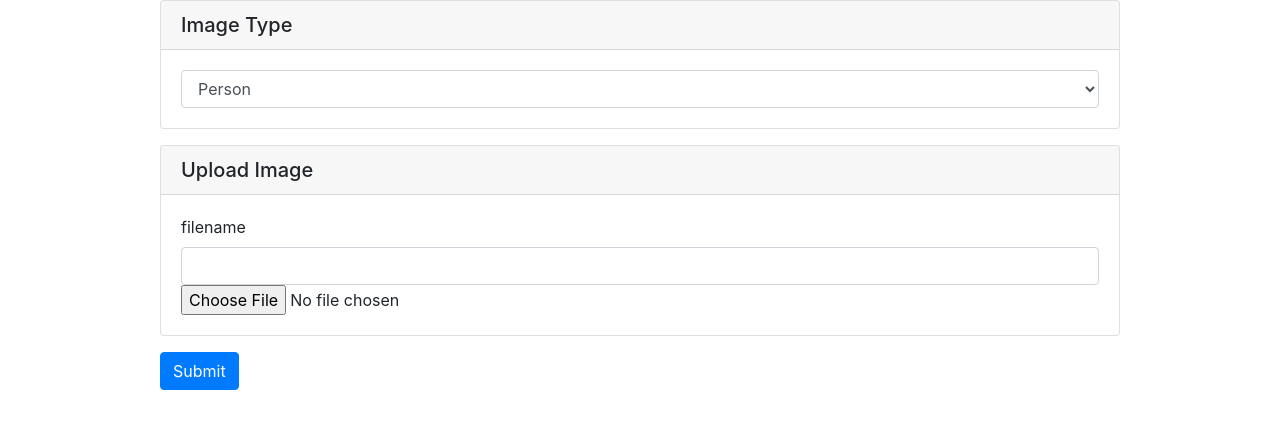
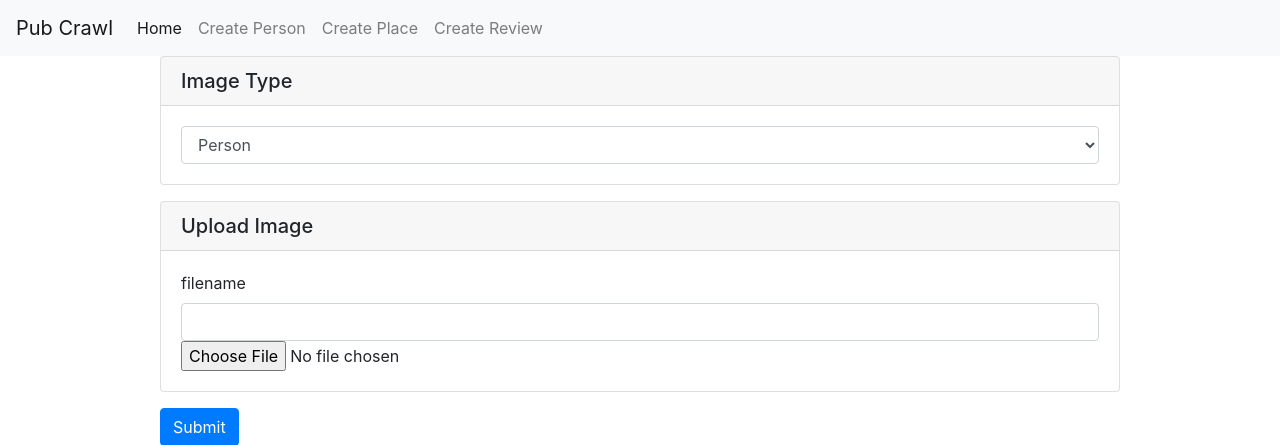
Before and after one commit to Georgeleeh/pubcrawl, a Flask app: page /image/upload in a window 1280 px wide. Shown: the top 445 px of the page. Run offline with Flask 2, Linux system fonts and the light colour scheme; some libraries are stand-ins or nearby versions.

Commit message:
added navbar

```diff
--- a/App/templates/base.html
+++ b/App/templates/base.html
@@ -10,6 +10,44 @@
     {% block head %}{% endblock %}
   </head>
   <body>
+    <nav class="navbar navbar-expand-lg navbar-light bg-light">
+      <a class="navbar-brand" href="#">Pub Crawl</a>
+      <button
+        class="navbar-toggler"
+        type="button"
+        data-toggle="collapse"
+        data-target="#navbarNav"
+        aria-controls="navbarNav"
+        aria-expanded="false"
+        aria-label="Toggle navigation"
+      >
+        <span class="navbar-toggler-icon"></span>
+      </button>
+      <div class="collapse navbar-collapse" id="navbarNav">
+        <ul class="navbar-nav">
+          <li class="nav-item active">
+            <a class="nav-link" href="{{url_for('home')}}"
+              >Home <span class="sr-only">(current)</span></a
+            >
+          </li>
+          <li class="nav-item">
+            <a class="nav-link" href="{{url_for('create_person')}}"
+              >Create Person</a
+            >
+          </li>
+          <li class="nav-item">
+            <a class="nav-link" href="{{url_for('create_place')}}"
+              >Create Place</a
+            >
+          </li>
+          <li class="nav-item">
+            <a class="nav-link" href="{{url_for('create_review')}}"
+              >Create Review</a
+            >
+          </li>
+        </ul>
+      </div>
+    </nav>
     {% block content %}{% endblock %}
     <script
       src="https://code.jquery.com/jquery-3.3.1.slim.min.js"
```
